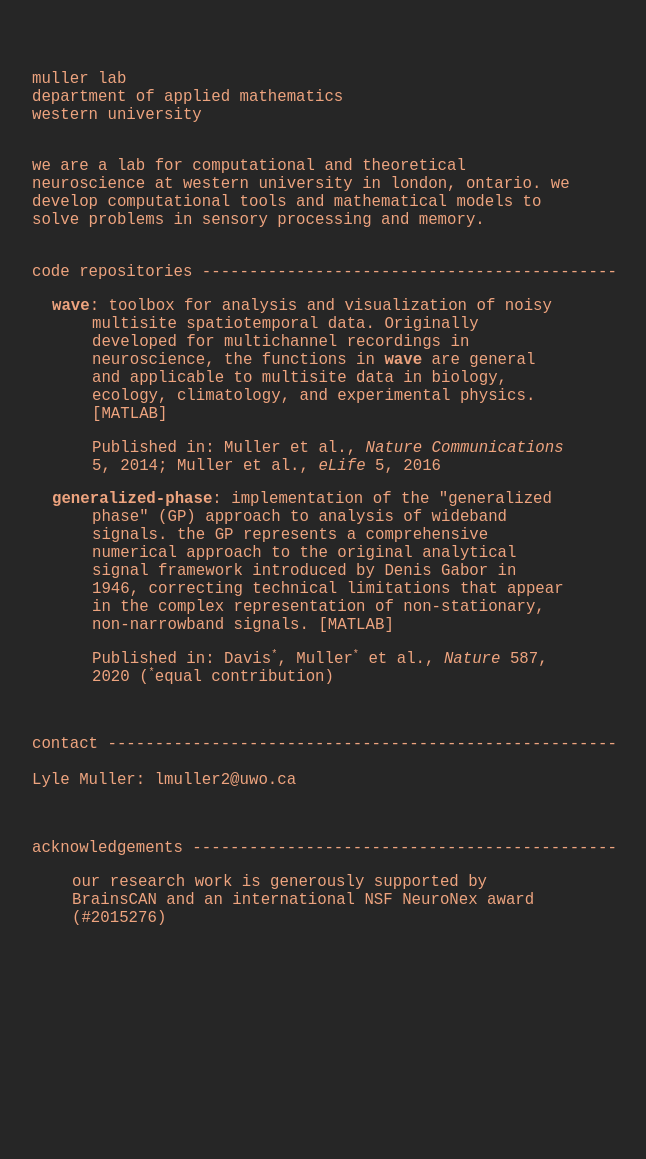
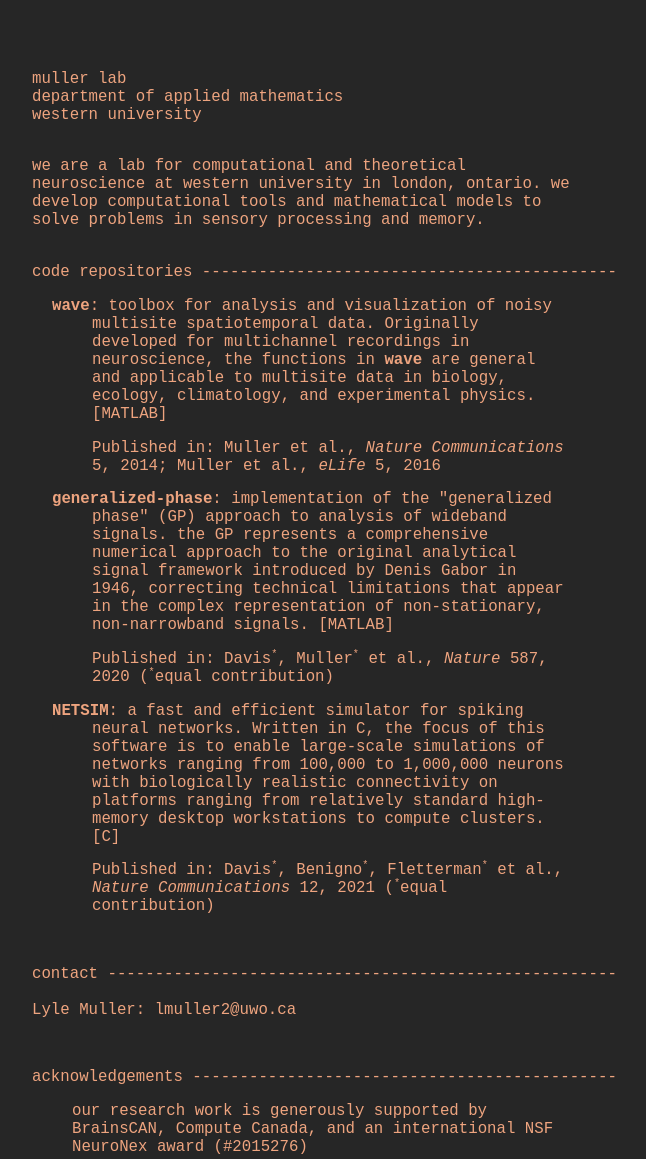
Before and after one commit to mullerlab/mullerlab.github.io, a plain HTML site: page index.html in a window 1280 px wide. Shown: the whole page, without its empty margins (338-984 px from the left). Before the commit the page ends 942 px from the top, so only its background shows below. Drawn offline with Linux system fonts and the light colour scheme.

Commit message:
Update index.html

```diff
--- a/index.html
+++ b/index.html
@@ -59,6 +59,11 @@ we are a lab for computational and theoretical neuroscience at <a href="http://u
 
 <p style="margin-left: 60px;">Published in: <a href="https://www.nature.com/articles/s41586-020-2802-y" target="_blank">Davis<sup>*</sup>, Muller<sup>*</sup> et al., <i>Nature</i> 587, 2020</a> (<sup>*</sup>equal contribution)</p>
 
+<p style="text-indent: -40px; margin-left: 60px;">
+<a href="https://github.com/mullerlab/NETSIM"><b>NETSIM</b></a>: a fast and efficient simulator for spiking neural networks. Written in C, the focus of this software is to enable large-scale simulations of networks ranging from 100,000 to 1,000,000 neurons with biologically realistic connectivity on platforms ranging from relatively standard high-memory desktop workstations to compute clusters. [C]</p>
+
+<p style="margin-left: 60px;">Published in: <a href="https://www.nature.com/articles/s41467-021-26175-1" target="_blank">Davis<sup>*</sup>, Benigno<sup>*</sup>, Fletterman<sup>*</sup> et al., <i>Nature Communications</i> 12, 2021</a> (<sup>*</sup>equal contribution)</p>
+
 <br><pre>contact ------------------------------------------------------
 
 Lyle Muller: <script type="text/javascript" language="javascript">
@@ -88,7 +93,7 @@ document.write("<a href='mailto:"+link+"'>"+link+"</a>")
 
 <br><pre>acknowledgements ---------------------------------------------</pre>
 
-<p style="margin-left: 40px;">our research work is generously supported by <a href="http://brainscan.uwo.ca">BrainsCAN</a> and an international <a href="http://nxwm.io">NSF NeuroNex award (#2015276)</a></p>
+<p style="margin-left: 40px;">our research work is generously supported by <a href="http://brainscan.uwo.ca">BrainsCAN</a>, <a href="https://www.computecanada.ca">Compute Canada</a>, and an international <a href="http://nxwm.io">NSF NeuroNex award (#2015276)</a></p>
 
 </article>
 
```
